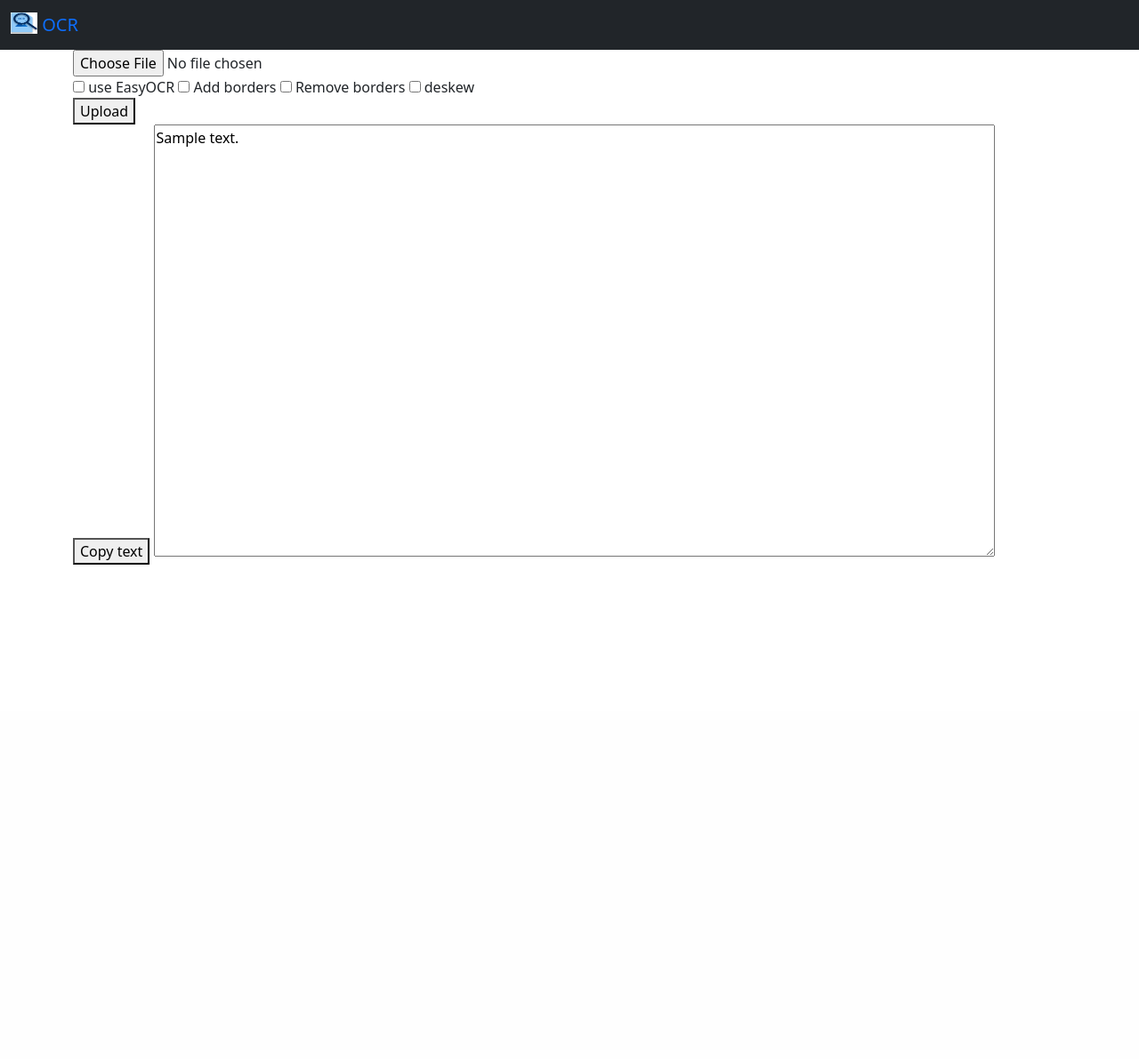
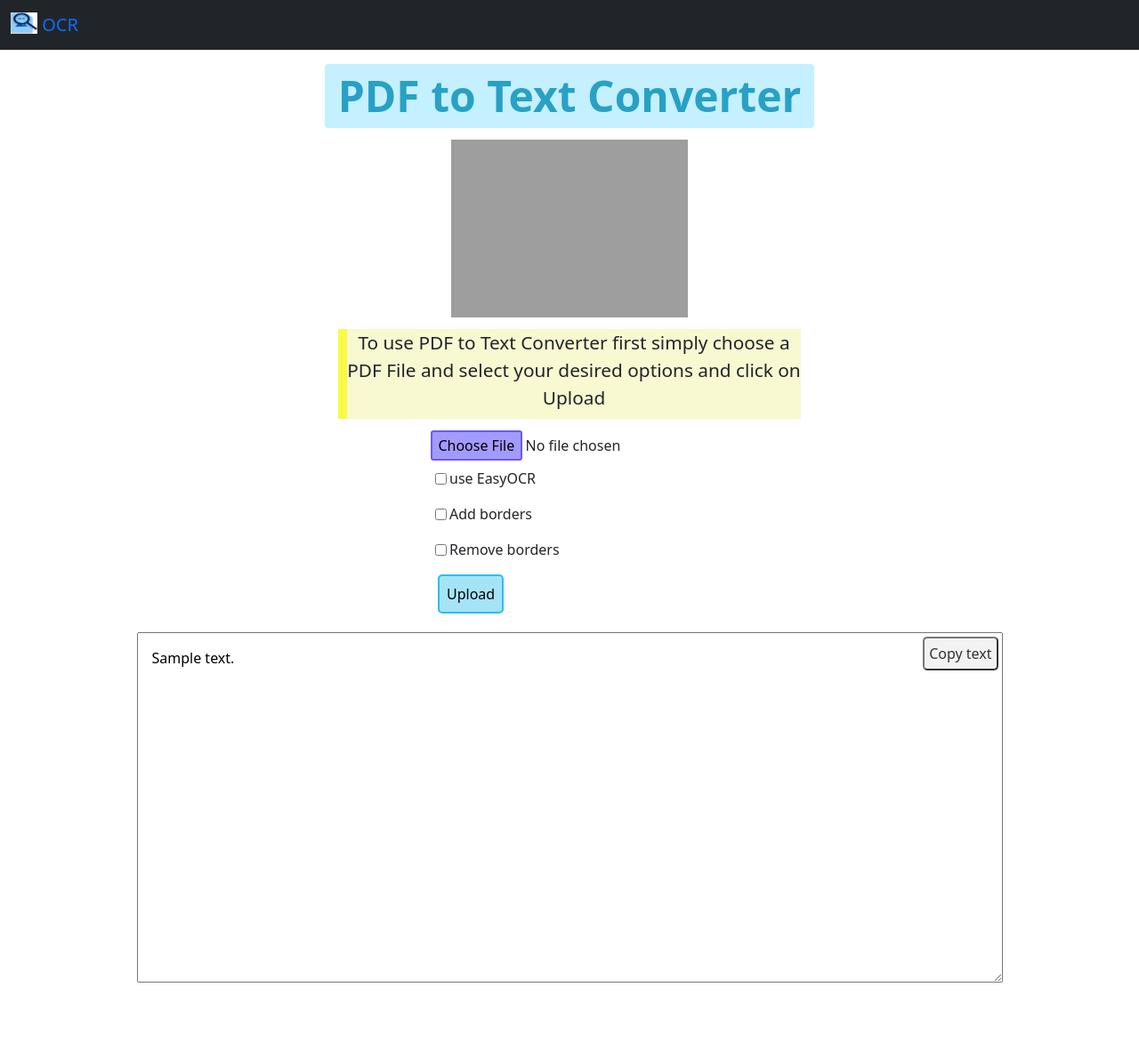
Before and after one commit to arvi18/ocr-using-pytesseract, a Django app: template ocr_app/templates/ocr_pdf.html in a window 1280 px wide. Shown: the whole page at 89% size. Before the commit the page ends 635 px from the top, so only its background shows below. Run offline with Django 3.2, Linux system fonts and the light colour scheme; the template is opened without the code that fills it: most values are stand-ins (such as "Sample title", 1, 10 or a date in 2020); grey boxes are pictures that could not be loaded.

Commit message:
ocr pages UI changes

```diff
--- a/ocr_app/templates/ocr_pdf.html
+++ b/ocr_app/templates/ocr_pdf.html
@@ -1,8 +1,36 @@
-{% extends "base.html" %}
-{% load static %}
-
+{% extends "base.html" %} {% load static %} {% block content %}
 <style>
-
+  * {
+    padding: 0;
+    margin: 0;
+  }
+  .container {
+    display: flex;
+    height: 80%;
+    align-items: center;
+    justify-content: center;
+    flex-direction: column;
+    margin: 2rem;
+    gap: 0.8rem;
+    width: 60%;
+    margin: auto;
+  }
+  input {
+    font-size: 1rem;
+  }
+  .checkboxes {
+    display: flex;
+    flex-direction: column;
+    font-size: 1rem;
+  }
+  span {
+    padding: 5px;
+    display: flex;
+    align-items: center;
+  }
+  input {
+    width: fit-content;
+  }
   input[type="file"]::file-selector-button {
     border: 2px solid #6c5ce7;
     padding: 0.2em 0.4em;
@@ -11,20 +39,92 @@
     transition: 600ms;
   }
   input[type="file"]::file-selector-button:hover {
-    background-color: #81ecec;
-    border: 2px solid #00cec9;
+    background-color: #87DAF3;
+    border: 2px solid #49c7ee;
+  }
+  #textBox {
+    padding: 1rem;
+    margin-bottom: 5rem;
+  }
+  .textDiv {
+    position: relative;
+  }
+  #copyBtn {
+    position: absolute;
+    right: 0;
+    padding: 5px;
+    margin: 5px;
+    border-radius: 5px;
+    opacity: 0.8;
+  }
+  #copyBtn:hover {
+    background: #7162e0;
+    color: white;
+  }
+  .heading {
+    margin-top: 1rem;
+    font-weight: bolder;
+    padding: 0 .9rem;
+    font-size: 3rem;
+    text-align: center;
+    color: #28a1c5;
+    background: #c5f0ff;
+    border-radius: 4px;
+  }
+  .info {
+    border-left: 10px solid rgb(250, 250, 70);
+    background: rgb(248, 248, 209);
+    font-size: 1.3rem;
+    width: 70%;
+    text-align: center;
+    padding-bottom: 0.5rem;
+  }
+  #submit-btn {
+    width: fit-content;
+  }
+  span {
+    width: fit-content;
+  }
+  .checkboxes {
+    width: max-content;
+  }
+  label {
+    padding: 3px;
+  }
+  #submit-btn {
+    padding: 0.5rem;
+    margin: 0.5rem;
+    border-radius: 5px;
+    border: 2px solid #2bbfec;
+    background: #87daf3be;
+  }
+  #submit-btn:hover {
+    background: #20bbeb;
+    transition: 0.6s;
   }
 </style>
 
-{% block content %}
+<div class="container">
+  <div class="heading">PDF to Text Converter</div>
 
-<div class="container">
+  <div class="pdfimage">
+    <img
+      src="https://img.icons8.com/cute-clipart/64/000000/pdf.png"
+      height="200px"
+    />
+  </div>
+
+  <div class="info">
+    To use PDF to Text Converter first simply choose a PDF File and select your
+    desired options and click on Upload
+  </div>
+
   <form method="post" enctype="multipart/form-data">
     {% csrf_token %}
 
     <input type="file" name="file-upload" id="file-upload" />
 
-    <div class="checkboxes">
+    <div class="checkboxes" style="font-size: 1rem">
       <span>
         <input type="checkbox" name="easyOCR" id="easyOCR" />
         <label for="easyOCR">use EasyOCR</label>
@@ -39,23 +139,16 @@
         <input type="checkbox" name="removeBorder" id="removeBorder" />
         <label for="removeBorder">Remove borders</label>
       </span>
+    </div>
+    <button id="submit-btn" type="submit">Upload</button>
+  </form>
 
-      <span>
-        <input type="checkbox" name="deskew" id="deskew" />
-        <label for="deskew">deskew</label>
-      </span>
+  <div class="textDiv">
+    <button id="copyBtn" onclick="copyTextFu()">Copy text</button>
+    <textarea name="textBox" id="textBox" cols="100" rows="15">{{ text }}</textarea>
   </div>
 
-    <button type="submit">Upload</button>
-  </form>
-
-
-  <div class="textbox">
-    <button id="copyBtn" onclick="copyTextFu()">Copy text</button>
-    <textarea name="textBox" id="textBox" cols="100" rows="20">{{ text }}</textarea>
   </div>
-</div>
-
   <script>
     function copyTextFu() {
       var copyText = document.getElementById("textBox");
```
Also changed, not shown: ocr_app/templates/ocr.html (+71 -27 lines), db.sqlite3. Lines whose indentation alone changed are shown as unchanged.
